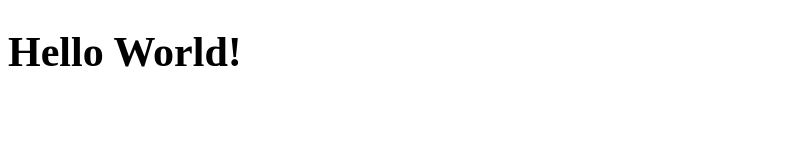
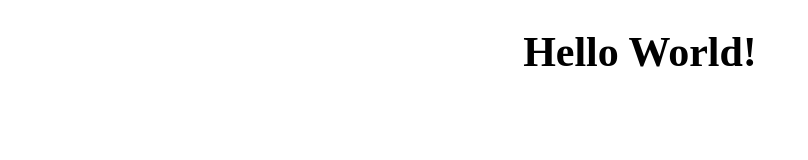
Before and after one commit to BaronPenteract/first-project, a plain HTML site: page index.html in a window 1280 px wide. Shown: the whole page, without its empty margins (0-808 px from the left). Drawn offline with Linux system fonts and the light colour scheme.

Commit message:
Добавил header, поправил стили

```diff
--- a/index.html
+++ b/index.html
@@ -7,6 +7,8 @@
     <title>Document</title>
 </head>
 <body>
-    <h1 class="header__title">Hello World!</h1>
+    <header class="header">
+        <h1 class="header__title">Hello World!</h1>
+    </header>
 </body>
 </html>
--- a/style.css
+++ b/style.css
@@ -1,3 +1,7 @@
+.header {
+    text-align: center;
+}
+
 .header__title {
     font-size: 42px;
 }
```
